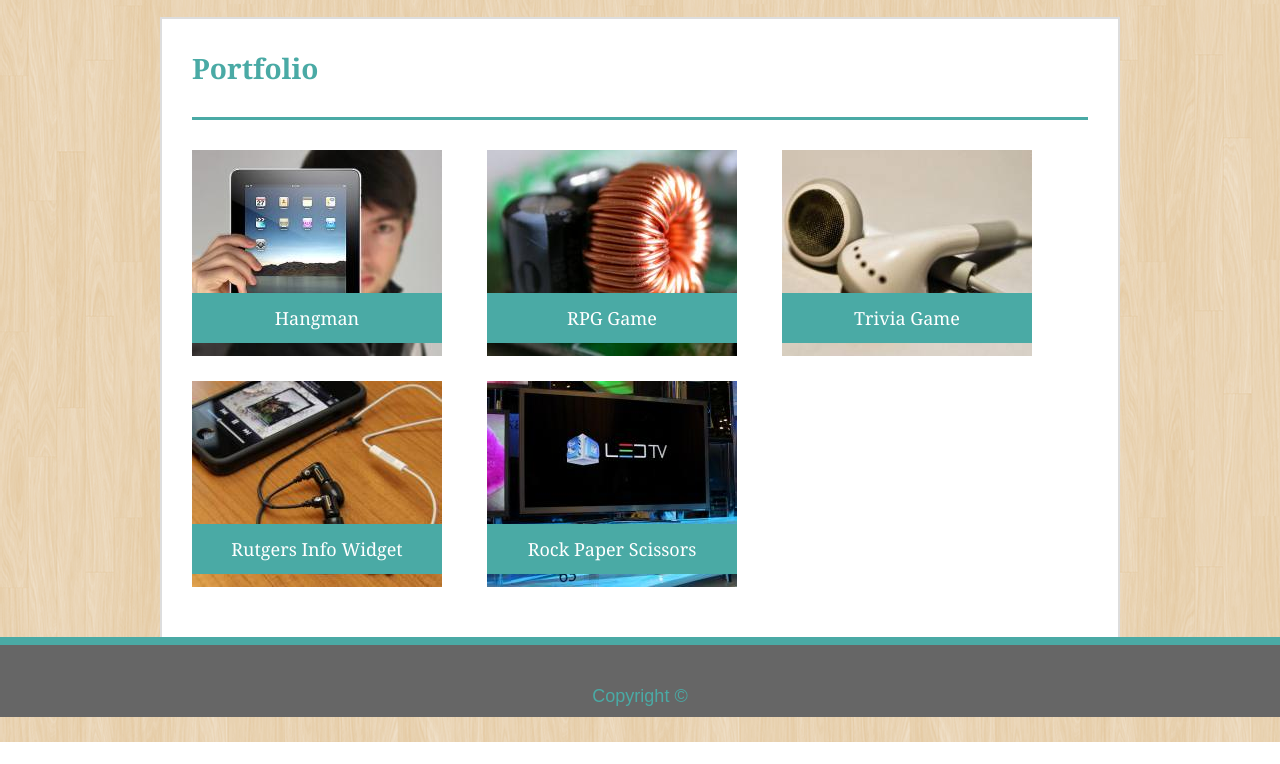
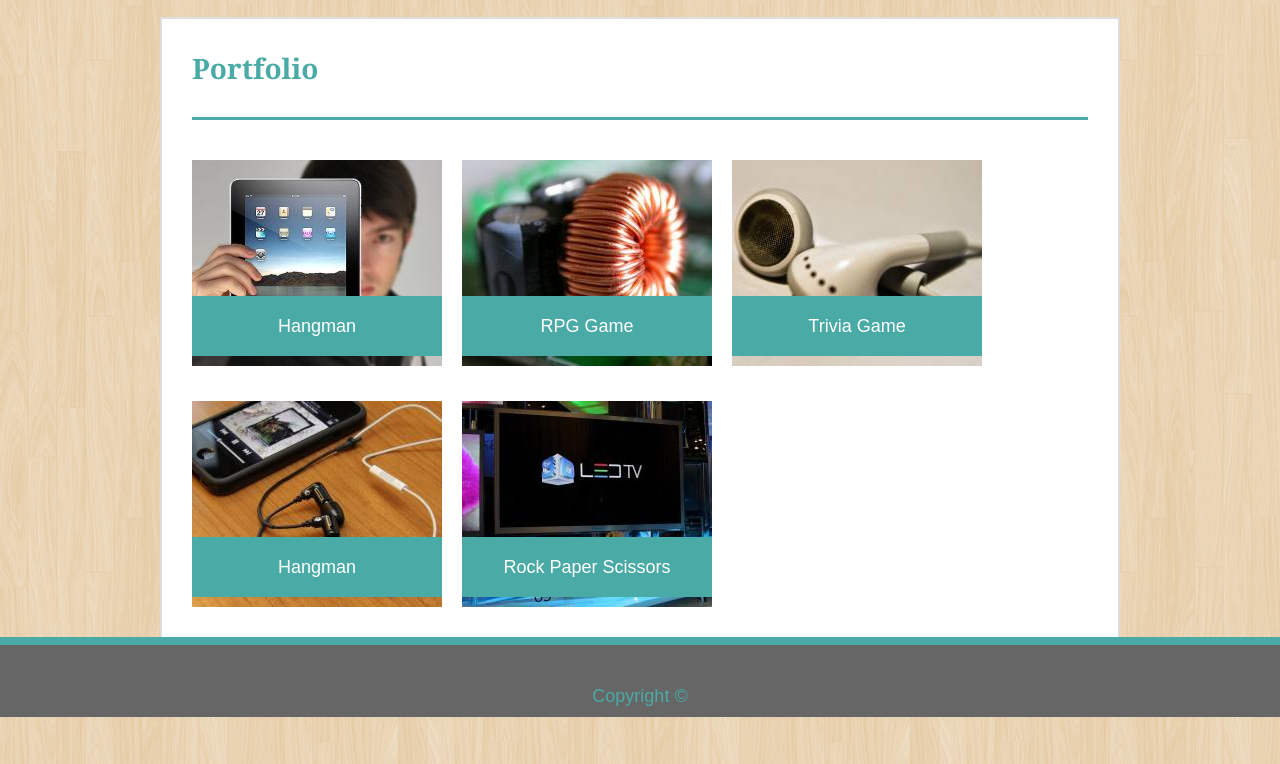
Before and after one commit to Milleniyum/Basic-Portfolio, a plain HTML site: page portfolio.html in a window 1280 px wide. Shown: the part 83-847 px from the top of the page. Before the commit the page ends 825 px from the top, so only its background shows below. Drawn offline with Linux system fonts and the light colour scheme.

Commit message:
updated formatting

```diff
--- a/assets/css/style.css
+++ b/assets/css/style.css
@@ -36,10 +36,14 @@ body {
     padding: 0 30px;
     line-height: 80px;
     background: #4aaaa5;
+}
+
+#name a {
     font-size: 28px;
     font-weight: bold;
     font-family: Georgia, Times, 'Times New Roman', serif;
     color: #ffffff;
+    text-decoration: none;
 }
 
 #menu {
@@ -137,53 +141,37 @@ button {
     position: relative;
     overflow: auto;
     width: 960px;
-    height: 625px;
+    height: 650;
     margin: 100px auto 100px auto;
     padding: 30px;
     border: 2px solid #dddddd;
     background: #ffffff;
 }
 
-#portfolio_content div {
+.project {
+    position: relative;
+    float: left;
+    width: 250px;
+    margin: 10px 20px 20px 0;
+}
+
+.project h3 {
     position: absolute;
-    width: 250px;
-    line-height: 50px;
+    bottom: 15px;
+    width: 100%;
+    padding: 15px;
+    margin-bottom: 0;
+    font-weight: 300;
+    line-height: 30px;
+    color: #fff;
     text-align: center;
     background: #4aaaa5;
-    font-family: Georgia, Times, 'Times New Roman', serif;
-    color: #ffffff;
+    border-bottom: 0;
 }
 
-#portfolio_content div:hover {
+.project h3:hover {
     color: black;
     cursor: pointer;
-}
-
-#portfolio_content img {
-    margin: 0 40px 20px 0;
-}
-
-#proj_1 {
-    top: 274px;
-}
-
-#proj_2 {
-    top: 274px;
-    left: 325px;
-}
-
-#proj_3 {
-    top: 274px;
-    left: 620px;
-}
-
-#proj_4 {
-    top: 505px;
-}
-
-#proj_5 {
-    top: 505px;
-    left: 325px;
 }
 
 /* Footer */
--- a/portfolio.html
+++ b/portfolio.html
@@ -10,7 +10,7 @@
 <body>
     <header id="main_header">
         <div id="header_container">
-            <div id="name">Jamie DeLong</div>
+            <div id="name"><a href="index.html">Jamie DeLong</a></div>
             <div id="menu">
                 <a href="index.html">About</a> |
                 <a href="portfolio.html">Portfolio</a> |
@@ -21,16 +21,27 @@
 
     <section id="portfolio_content">
         <h1>Portfolio</h1>
-        <img src="assets/images/placeholder1.jpg" alt="Placeholder Picture">
-        <div id="proj_1">Hangman</div>
-        <img src="assets/images/placeholder2.jpg" alt="Placeholder Picture">
-        <div id="proj_2">RPG Game</div>
-        <img src="assets/images/placeholder3.jpg" alt="Placeholder Picture">
-        <div id="proj_3">Trivia Game</div>
-        <img src="assets/images/placeholder4.jpg" alt="Placeholder Picture">
-        <div id="proj_4">Rutgers Info Widget</div>
-        <img src="assets/images/placeholder5.jpg" alt="Placeholder Picture">
-        <div id="proj_5">Rock Paper Scissors</div>
+
+        <div class="project">
+            <img src="assets/images/placeholder1.jpg" alt="Hangman">
+            <h3>Hangman</h3>
+        </div>
+        <div class="project">
+            <img src="assets/images/placeholder2.jpg" alt="RPG Game">
+            <h3>RPG Game</h3>
+        </div>
+        <div class="project">
+            <img src="assets/images/placeholder3.jpg" alt="Trivia Game">
+            <h3>Trivia Game</h3>
+        </div>
+        <div class="project">
+            <img src="assets/images/placeholder4.jpg" alt="Rutgers Info Widget">
+            <h3>Hangman</h3>
+        </div>
+        <div class="project">
+            <img src="assets/images/placeholder5.jpg" alt="Rock Paper Scissors">
+            <h3>Rock Paper Scissors</h3>
+        </div>
 
     </section>
 
```
Also changed, not shown: contact.html (+3 -3 lines), index.html (+3 -3 lines), 2 other files.
